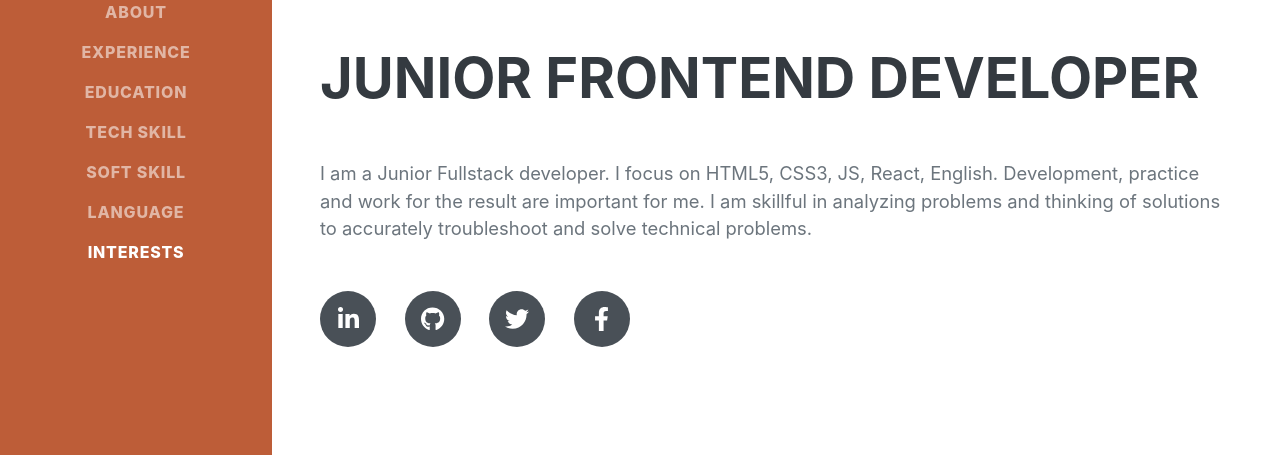
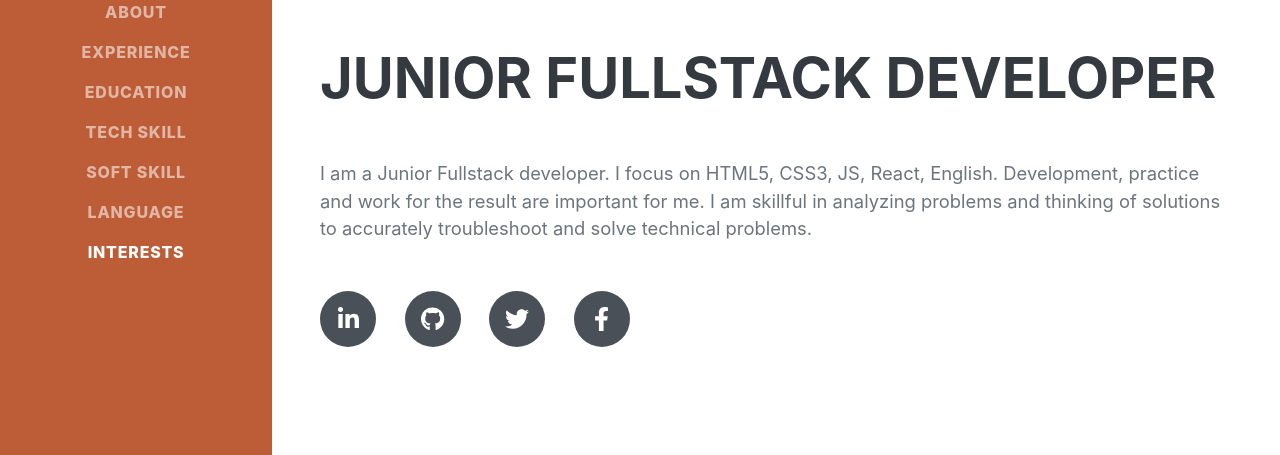
Before and after one commit to Salarisdan/resume-gh-pages, a plain HTML site: page index.html in a window 1280 px wide. Shown: the part 342-797 px from the top of the page. Drawn offline with nearby package versions, Linux system fonts and the light colour scheme; a web font is replaced by a local one.

Commit message:
Update index.html

```diff
--- a/index.html
+++ b/index.html
@@ -49,7 +49,7 @@
                         Ukraine · Vilnohirsk, +380638536757 ·
                         <a href="mailto:name@email.com">Salarisdan@gmail.com</a>
                     </div>
-                    <h2 class="mb-5">Junior Frontend Developer</h2>
+                    <h2 class="mb-5">Junior FullStack Developer</h2>
                     <p class="lead mb-5">
                         I am a Junior Fullstack developer. I focus on
                         HTML5, CSS3, JS, React, English. Development,
```
